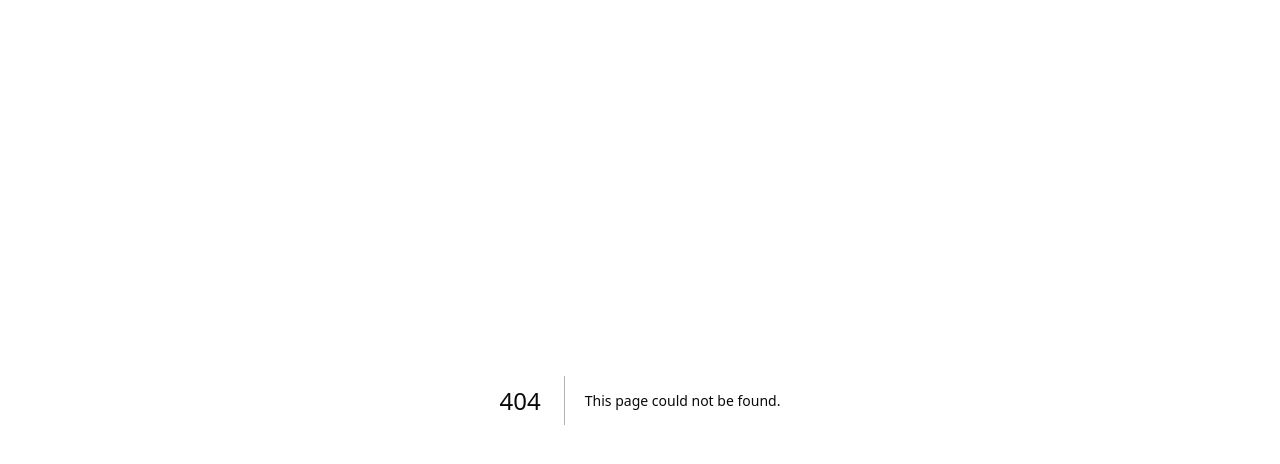
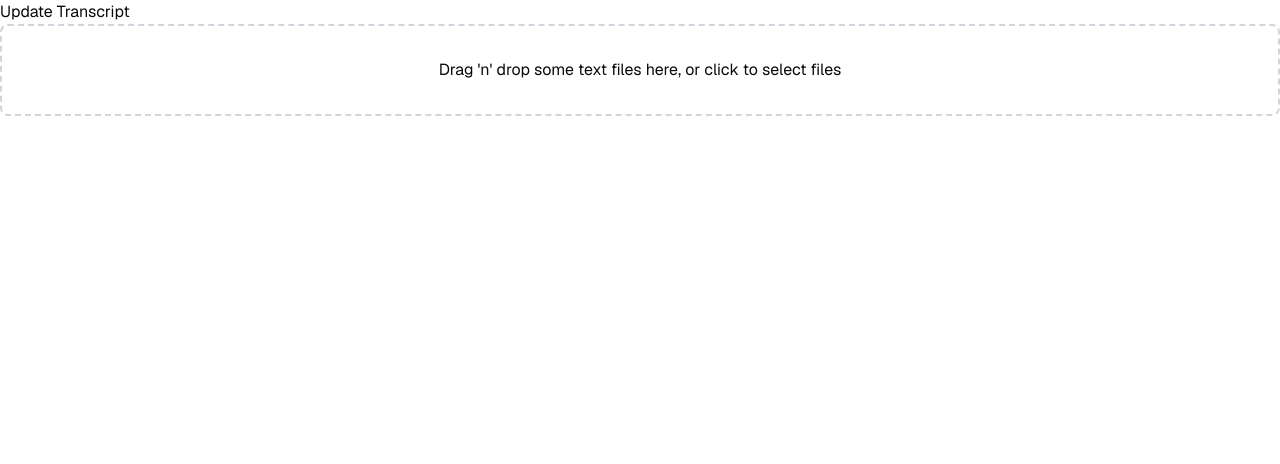
Before and after one commit to denniwang/IssueExpress, a Next.js app: page /transcript in a window 1280 px wide. Before the commit this address had no page. Shown: the top 464 px of the page. Built offline with nearby package versions, Linux system fonts and the light colour scheme.

Commit message:
transcript upload component and page

```diff
--- /dev/null
+++ b/app/transcript/page.tsx
@@ -0,0 +1,10 @@
+import TranscriptUpload from "@/components/transcript-upload";
+
+export default function TranscriptPage() {
+    return (
+        <div>
+            <h1>Update Transcript</h1>
+            <TranscriptUpload />
+        </div>
+    )
+}
--- /dev/null
+++ b/components/transcript-upload.tsx
@@ -0,0 +1,61 @@
+"use client";
+import { useState, useCallback } from "react";
+import { useDropzone } from "react-dropzone";
+
+export default function TranscriptUpload() {
+  const [files, setFiles] = useState<File[]>([]);
+
+  const onDrop = useCallback((acceptedFiles: File[]) => {
+    setFiles(acceptedFiles);
+
+    acceptedFiles.forEach((file) => {
+      if (file.type === "text/plain") {
+        const reader = new FileReader();
+        reader.onload = () => {
+          const content = reader.result as string;
+          console.log(`File: ${file.name}\nContent:\n${content}`);
+        };
+        reader.readAsText(file);
+      } else {
+        console.log(`File: ${file.name} is not a valid text file`);
+      }
+    });
+  }, []);
+
+  const { getRootProps, getInputProps, isDragActive } = useDropzone({
+    onDrop,
+    accept: {
+      "text/plain": [".txt"],
+    },
+  });
+
+  return (
+    <div
+      {...getRootProps()}
+      className={`p-8 border-2 border-dashed rounded-lg text-center cursor-pointer transition-colors ${
+        isDragActive
+          ? "border-primary bg-primary/10"
+          : "border-gray-300 hover:border-primary"
+      }`}
+    >
+      <input {...getInputProps()} />
+      {isDragActive ? (
+        <p>Drop the files here ...</p>
+      ) : (
+        <p>Drag 'n' drop some text files here, or click to select files</p>
+      )}
+      {files.length > 0 && (
+        <div className="mt-4">
+          <h4 className="text-sm font-semibold">Uploaded files:</h4>
+          <ul className="list-disc list-inside">
+            {files.map((file) => (
+              <li key={file.name} className="text-sm">
+                {file.name}
+              </li>
+            ))}
+          </ul>
+        </div>
+      )}
+    </div>
+  );
+}
```
